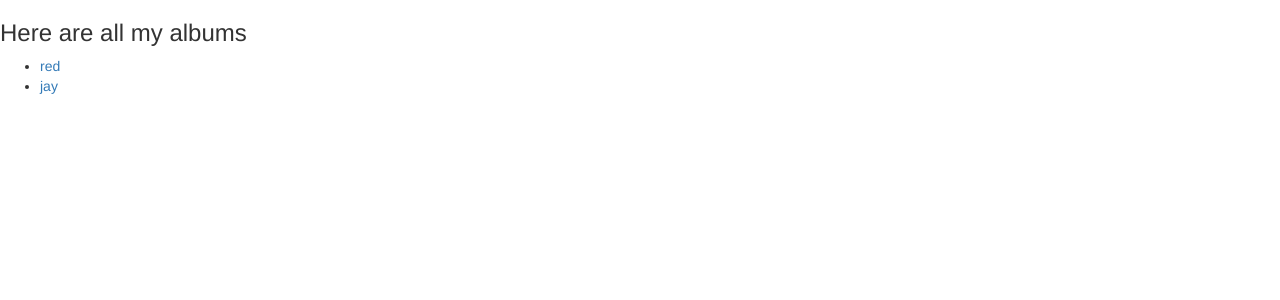
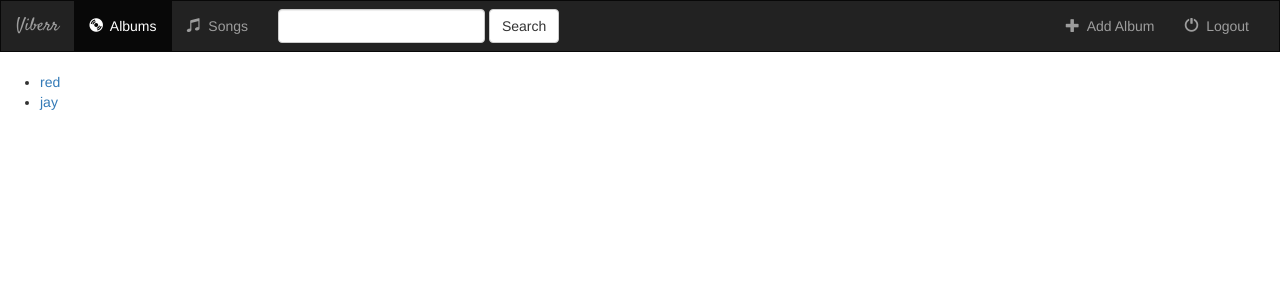
Before and after one commit to FE-ch/ytbproject, a Django app: page /music/ in a window 1280 px wide. Shown: the top 300 px of the page. Run offline with Django 3.2, Linux system fonts and the light colour scheme; data comes from the database, SQL or seed files in the repository; some libraries are stand-ins or nearby versions.

Commit message:
31-modelform and createview

```diff
--- a/music/models.py
+++ b/music/models.py
@@ -1,4 +1,5 @@
 from django.db import models
+from django.core.urlresolvers import reverse
 
 # Create your models here.
 class Album(models.Model):
@@ -6,6 +7,9 @@ class Album(models.Model):
     album_title = models.CharField(max_length=500)
     genre = models.CharField(max_length=100)
     album_logo = models.CharField(max_length=1000)
+
+    def get_absolute_url(self):
+        return reverse('music:detail', kwargs={'pk': self.pk})
 
     def __str__(self):
         return self.album_title + ' - ' + self.artist
--- a/music/static/music/style.css
+++ b/music/static/music/style.css
@@ -0,0 +1,19 @@
+/*
+* @Author: root
+* @Date:   2016-06-19 19:09:59
+* @Last Modified by:   root
+* @Last Modified time: 2016-06-20 13:51:27
+*/
+
+body{
+
+}
+
+.navbar{
+    border-radius: 0;
+
+}
+
+.navbar-brand{
+    font-family: 'Satisfy', cursive;
+}
--- /dev/null
+++ b/music/templates/music/base.html
@@ -0,0 +1,73 @@
+<!DOCTYPE html>
+<html lang="en">
+    <head>
+        <meta charset="utf-8">
+        <title>{% block title %}Viberr{% endblock title %}</title>
+        {% load staticfiles %}
+        <link rel="stylesheet" type="text/css" href="https://maxcdn.bootstrapcdn.com/bootstrap/3.3.6/css/bootstrap.min.css">
+        <link rel="stylesheet" type="text/css" href="{% static "music/style.css" %}">
+        <link rel="stylesheet" type="text/css" href="https://fonts.googleapis.com/css?family=Satisfy">
+        <script src="https://ajax.googleapis.com/ajax/libs/jquery/1.11.3/jquery.min.js"></script>
+        <script src="http://maxcdn.bootstrapcdn.com/bootstrap/3.3.4/js/bootstrap.min.js"></script>
+    </head>
+    <body>
+        <nav class="navbar navbar-inverse">
+            <div class="container-fluid">
+
+                <!-- Header -->
+                <div class="navbar-header">
+                    <button type="button" class="navbar-toggle" data-toggle="collapse" data-target="#topNavBar">
+                        <span class="icon-bar"></span>
+                        <span class="icon-bar"></span>
+                        <span class="icon-bar"></span>
+                    </button>
+                    <a class="navbar-brand" href="{% url 'music:index' %}">Viberr</a>
+                </div>
+
+                <!-- Items -->
+                <div class="collapse navbar-collapse" id="topNavBar">
+
+                    <ul class="nav navbar-nav">
+                        <li class="active">
+                            <a href="{% url 'music:index' %}">
+                                <span class="glyphicon glyphicon-cd" aria-hidden="true"></span>&nbsp;
+                                Albums
+                            </a>
+                        </li>
+                        <li class="">
+                            <a href="#">
+                                <span class="glyphicon glyphicon-music" aria-hidden="true"></span>&nbsp;
+                                Songs
+                            </a>
+                        </li>
+                    </ul>
+
+                    <form class="navbar-form navbar-left" role="search" method="get" action="#">
+                        <div class="form-group">
+                            <input type="text" name="query" class="form-control" value="">
+                        </div>
+                        <button type="submit" class="btn btn-default">Search</button>
+                    </form>
+
+                    <ul class="nav navbar-nav navbar-right">
+                        <li class="">
+                            <a href="{% url 'music:index' %}">
+                                <span class="glyphicon glyphicon-plus" aria-hidden="true"></span>&nbsp;
+                                Add Album
+                            </a>
+                        </li>
+                        <li class="">
+                            <a href="{% url 'music:index' %}">
+                                <span class="glyphicon glyphicon-off" aria-hidden="true"></span>&nbsp;
+                                Logout
+                            </a>
+                        </li>
+                    </ul>
+
+                </div>
+            </div>
+        </nav>
+        {% block body %}
+        {% endblock body %}
+    </body>
+</html>
--- a/music/templates/music/detail.html
+++ b/music/templates/music/detail.html
@@ -1,3 +1,7 @@
+{% extends "music/base.html" %}
+{% block title %}Album Details{% endblock title %}
+{% block body %}
+
     <img src="{{ album.album_logo }}">
 
     <h1>{{ album.album_title }}</h1>
@@ -21,3 +25,4 @@
         <br>
         <input type="submit" value="Favorite">
     </form>
+{% endblock body %}
--- a/music/templates/music/index.html
+++ b/music/templates/music/index.html
@@ -1,9 +1,7 @@
-{% load staticfiles %}
-<link rel="stylesheet" type="text/css" href="https://maxcdn.bootstrapcdn.com/bootstrap/3.3.6/css/bootstrap.min.css">
-{# <link rel="stylesheet" type="text/css" href="{% static "music/style.css" %}"> #}
-
+{% extends "music/base.html" %}
+{% block title %}Album{% endblock title %}
+{% block body %}
     {% if all_albums %}
-    <h3>Here are all my albums</h3>
         <ul>
             {% for album in all_albums %}
                 <li><a href="{% url 'music:detail' album.id %}">{{ album.album_title }}</a></li>
@@ -12,3 +10,4 @@
     {% else %}
         <h3>You don't have any albums</h3>
     {% endif %}
+{% endblock body %}
--- a/music/urls.py
+++ b/music/urls.py
@@ -2,7 +2,7 @@
 # @Author: ShawnFiend
 # @Date:   2016-06-18 17:58:23
 # @Last Modified by:   root
-# @Last Modified time: 2016-06-19 17:18:38
+# @Last Modified time: 2016-06-20 16:31:57
 
 from django.conf.urls import url
 from . import views
@@ -11,12 +11,15 @@ app_name = 'music'
 
 urlpatterns = [
     # /music/
-    url(r'^$', views.index, name='index'),
+    url(r'^$', views.IndexView.as_view(), name='index'),
 
     # /music/<album_id>/
-    url(r'^(?P<album_id>[0-9]+)/$', views.detail, name='detail'),
+    url(r'^(?P<pk>[0-9]+)/$', views.DetailView.as_view(), name='detail'),
+
+    # /music/
+    url(r'^album/add/$', views.AlbumCreate.as_view(), name='album-add')
 
     # /music/<album_id>/favorite
-    url(r'^(?P<album_id>[0-9]+)/favorite/$', views.favorite, name='favorite'),
+    # url(r'^(?P<album_id>[0-9]+)/favorite/$', views.favorite, name='favorite'),
 
 ]
--- a/music/views.py
+++ b/music/views.py
@@ -1,26 +1,33 @@
-from django.shortcuts import render, get_object_or_404
+from django.views import generic
+from django.views.generic.edit import CreateView, UpdateView, DeleteView
 from .models import Album, Song
 
-# Create your views here.
-#
-def index(request):
-    all_albums = Album.objects.all()
-    return render(request, 'music/index.html', {'all_albums': all_albums})
+# def favorite(request, album_id):
+#     album = get_object_or_404(Album, pk=album_id)
+#     try:
+#         selected_song = album.song_set.get(pk=request.POST['song'])
+#     except (KeyError, Song.DoesNotExist):
+#         return render(request, 'music/detail.html', {
+#                       'album': album,
+#                       'error_message': 'You did not select a valid song',
+#                       })
+#     else:
+#         selected_song.is_favorite = True
+#         selected_song.save()
+#         return render(request, 'music/detail.html', {'album': album})
 
-def detail(request, album_id):
-    album = get_object_or_404(Album, pk=album_id)
-    return render(request, 'music/detail.html', {'album': album})
+class IndexView(generic.ListView):
+    template_name = 'music/index.html'
+    context_object_name = 'all_albums'
 
-def favorite(request, album_id):
-    album = get_object_or_404(Album, pk=album_id)
-    try:
-        selected_song = album.song_set.get(pk=request.POST['song'])
-    except (KeyError, Song.DoesNotExist):
-        return render(request, 'music/detail.html', {
-                      'album': album,
-                      'error_message': 'You did not select a valid song',
-                      })
-    else:
-        selected_song.is_favorite = True
-        selected_song.save()
-        return render(request, 'music/detail.html', {'album': album})
+    def get_queryset(self):
+        return Album.objects.all()
+
+class DetailView(generic.DetailView):
+    model = Album
+    template_name = 'music/detail.html'
+
+class AlbumCreate(CreateView):
+    """docstring for """
+    model = Album
+    fields = ['artist', 'album_title', 'genre', 'album_logo']
```
Also changed, not shown: music/templates/music/album_form.html (added, +30 -0 lines), music/templates/music/form-template.html (added). Lines whose indentation alone changed are shown as unchanged.
